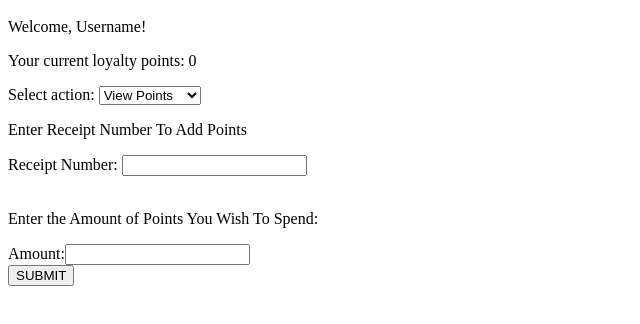
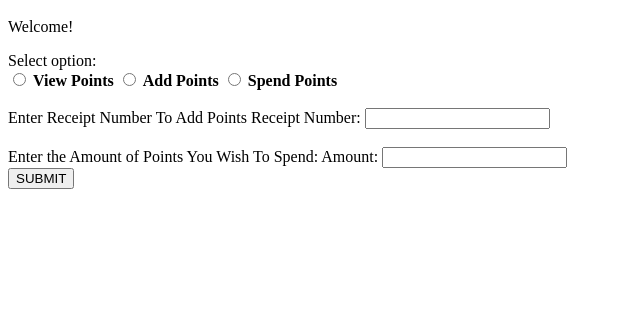
Before and after one commit to FTouray/LoyaltyCardApplication, a plain HTML site: page LoyaltyCardApp/PointsMainPage.html in a window 1280 px wide. Shown: the part 48-372 px from the top of the page, without its empty margins (0-640 px from the left). Drawn offline with Linux system fonts and the light colour scheme.

Commit message:
Layout and display different

```diff
--- a/LoyaltyCardApp/PointsMainPage.html
+++ b/LoyaltyCardApp/PointsMainPage.html
@@ -4,30 +4,33 @@
   </head>
   <body>
     <h1>Loyalty Card Management</h1>
-    <p>Welcome, <span id="username">Username</span>!</p>
-    <p>Your current loyalty points: <span id="loyaltyPoints">0</span></p>
+    <p>Welcome!</p>
+
     <form action="PointsManagementServlet" method="get">
-        <label for="action">Select action:</label>
+      <label>Select option:</label>
 
-        <select name="action">
-            <option value="view">View Points</option>
-            <option value="add">Add Points</option>
-            <option value="spend">Spend Points</option>
-        </select><br>
+      <div id="actionOptions">
+        <input type="radio" name="action" value="view" id="view" />
+        <label for="view"><b>View Points</b></label>
+        <input type="radio" name="action" value="add" id="add" />
+        <label for="add"><b>Add Points</b></label>
+        <input type="radio" name="action" value="spend" id="spend" />
+        <label for="spend"><b>Spend Points</b></label>
+      </div>
 
       <div id="addPointsDiv">
-            <p>Enter Receipt Number To Add Points</p>
-            Receipt Number: <input type="number" name = "receiptNumber"/><br/>
+        <br>
+        Enter Receipt Number To Add Points
+        Receipt Number: <input type="number" name="receiptNumber" />
       </div>
 
+      <div id="spendPointsDiv">
         <br>
-
-        <div id="spendPointsDiv">
-            <p>Enter the Amount of Points You Wish To Spend:</p>
-            Amount:<input type="number" name="pointsToSpend">
+        Enter the Amount of Points You Wish To Spend:
+        Amount: <input type="number" name="pointsToSpend" />
       </div>
 
-        <input type="submit" value="SUBMIT">
+      <input type="submit" value="SUBMIT" />
     </form>
   </body>
 </html>
```
Lines whose indentation alone changed are shown as unchanged.
